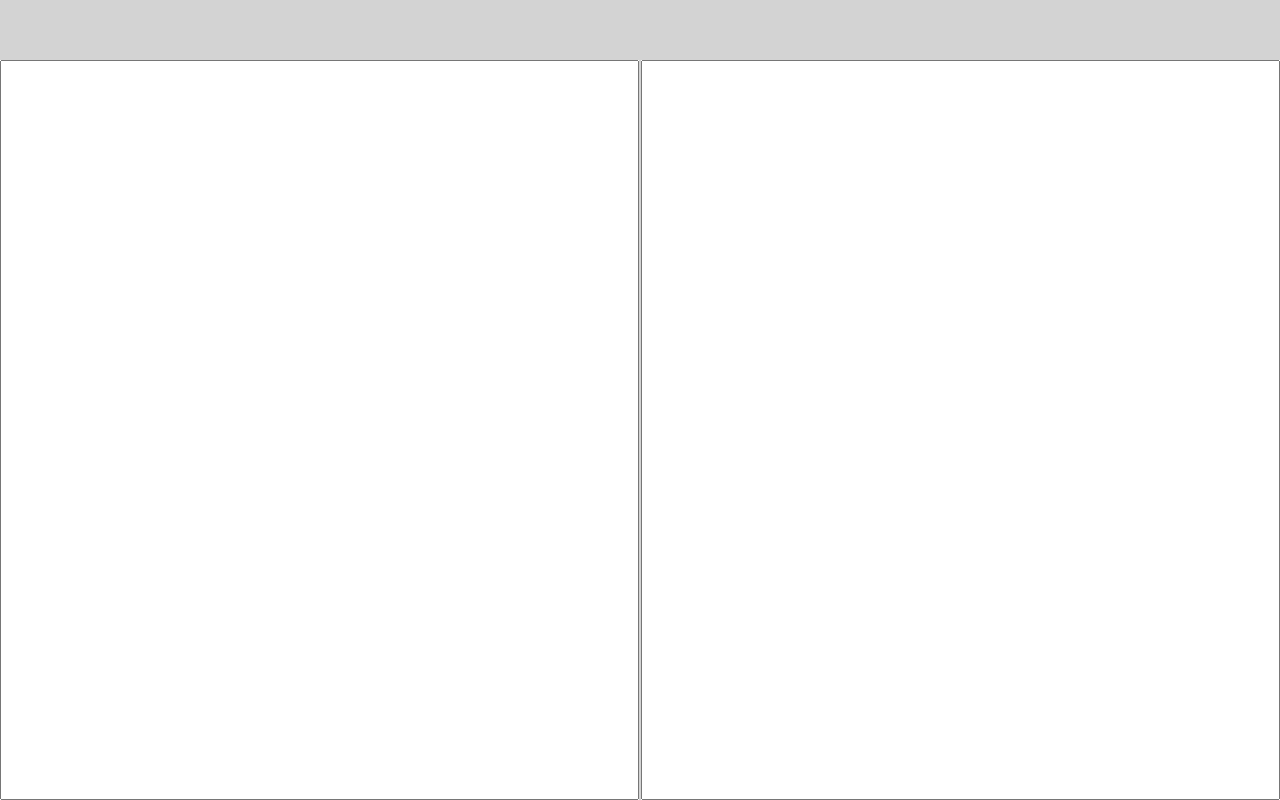
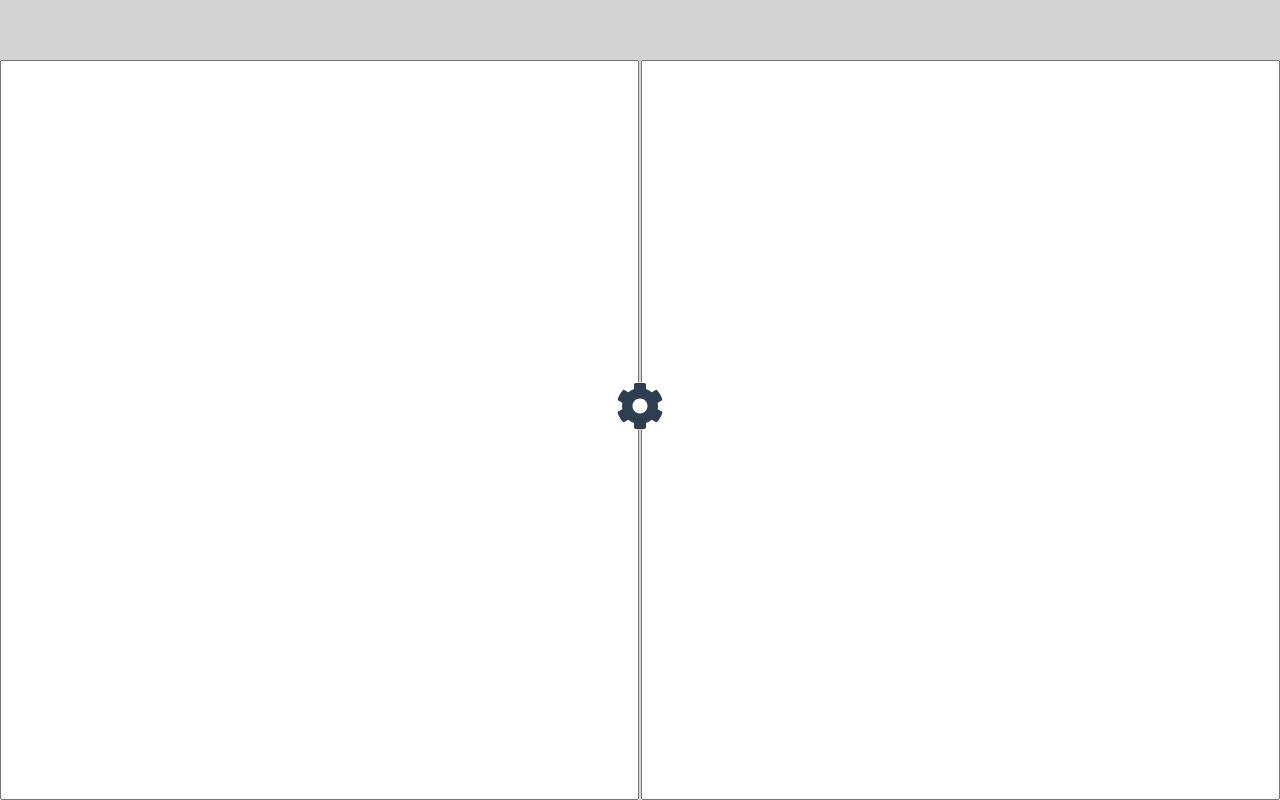
Before and after one commit to brombaut/monkey-ast-visualizer, a Vue app: page / in a window 1280 px wide. Built offline with nearby package versions, Linux system fonts and the light colour scheme.

Commit message:
Simple scaffold of input and output textareas

```diff
--- a/package.json
+++ b/package.json
@@ -9,6 +9,9 @@
     "lint": "vue-cli-service lint"
   },
   "dependencies": {
+    "@fortawesome/fontawesome-svg-core": "^1.2.28",
+    "@fortawesome/free-solid-svg-icons": "^5.13.0",
+    "@fortawesome/vue-fontawesome": "^0.1.9",
     "core-js": "^3.6.5",
     "vue": "^2.6.11"
   },
--- a/src/App.vue
+++ b/src/App.vue
@@ -2,8 +2,8 @@
   <div id="app">
     <Header />
     <main>
-      <InputSection />
-      <OutputSection />
+      <InputSection @generate="generateAst" />
+      <OutputSection :astString="astString" />
     </main>
   </div>
 </template>
@@ -19,6 +19,16 @@ export default {
     Header,
     InputSection,
     OutputSection
+  },
+  data() {
+    return {
+      astString: ""
+    };
+  },
+  methods: {
+    generateAst(input) {
+      this.astString = input;
+    }
   }
 };
 </script>
--- a/src/components/InputSection.vue
+++ b/src/components/InputSection.vue
@@ -1,12 +1,24 @@
 <template>
   <section id="input-section">
-    <textarea />
+    <textarea id="input-textarea" v-model="programString" />
+    <FontAwesomeIcon id="generate-icon" icon="cog" @click="generateClicked" />
   </section>
 </template>
 
 <script>
 export default {
-  name: "InputSection"
+  name: "InputSection",
+  data() {
+    return {
+      programString: ""
+    };
+  },
+  methods: {
+    generateClicked() {
+      console.log(this.programString);
+      this.$emit("generate", this.programString);
+    }
+  }
 };
 </script>
 
@@ -15,10 +27,24 @@ export default {
   flex: 1;
   border-right: 1px solid lightgray;
   display: flex;
+  position: relative;
 
   textarea {
     resize: none;
     flex: 1;
   }
+
+  #generate-icon {
+    font-size: 3rem;
+    position: absolute;
+    right: calc(-1px - 1.5rem);
+    top: calc(50% - 3rem);
+    background: white;
+
+    &:hover {
+      cursor: pointer;
+      filter: brightness(150%);
+    }
+  }
 }
 </style>
--- a/src/components/OutputSection.vue
+++ b/src/components/OutputSection.vue
@@ -1,12 +1,15 @@
 <template>
   <section id="output-section">
-    <textarea />
+    <textarea v-model="astString" />
   </section>
 </template>
 
 <script>
 export default {
-  name: "OutputSection"
+  name: "OutputSection",
+  props: {
+    astString: String
+  }
 };
 </script>
 
--- a/src/main.js
+++ b/src/main.js
@@ -1,5 +1,12 @@
 import Vue from "vue";
 import App from "./App.vue";
+import { library } from "@fortawesome/fontawesome-svg-core";
+import { faCog } from "@fortawesome/free-solid-svg-icons";
+import { FontAwesomeIcon } from "@fortawesome/vue-fontawesome";
+
+library.add(faCog);
+
+Vue.component("FontAwesomeIcon", FontAwesomeIcon);
 
 Vue.config.productionTip = false;
 
```
Also changed, not shown: 1 other file (tests, documents, lock files or other folders).
